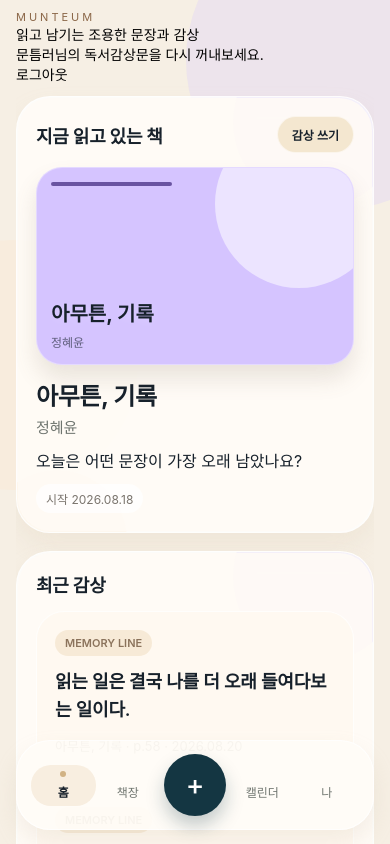
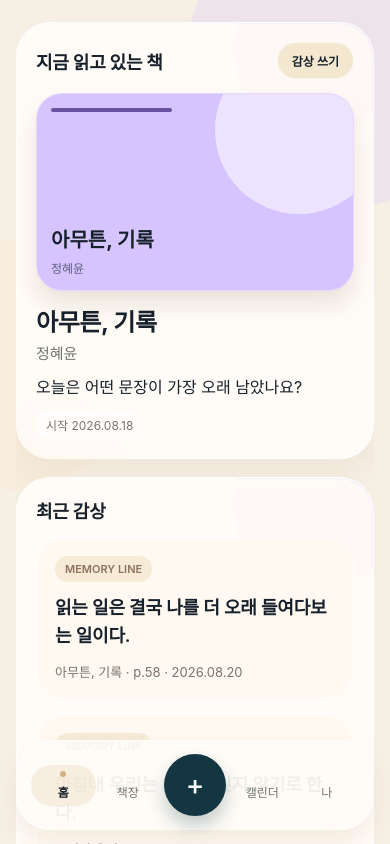
Before and after one commit to MIJUUUUU/munteum, a React Native app in the folder munteum-mobile/: screen / in a window 390 px wide. Built offline with nearby package versions, Linux system fonts and the light colour scheme.

Commit message:
refine mobile app flow and layout

```diff
--- a/munteum-mobile/src/hooks/use-munteum-app.ts
+++ b/munteum-mobile/src/hooks/use-munteum-app.ts
@@ -1,4 +1,4 @@
-import { useEffect, useMemo, useState } from "react";
+import { useMemo, useState } from "react";
 import {
   AppState,
   Book,
@@ -75,6 +75,19 @@ export function useMunteumApp() {
   const filteredLibrary = userBooks
     .filter((item) => libraryFilter === "ALL" || item.status === libraryFilter)
     .sort((a, b) => b.updatedAt.localeCompare(a.updatedAt));
+
+  function openBookDetail(userBookId: string) {
+    const now = new Date().toISOString();
+
+    setState((prev) => ({
+      ...prev,
+      userBooks: prev.userBooks.map((item) =>
+        item.id === userBookId ? { ...item, lastViewedAt: now } : item,
+      ),
+    }));
+    setOverlay({ type: "book", userBookId });
+  }
+
   const selectedBookDetail =
     overlay?.type === "book" ? userBooks.find((item) => item.id === overlay.userBookId) ?? null : null;
   const selectedBookNotes = selectedBookDetail && notesByUserBookId[selectedBookDetail.id] ? [notesByUserBookId[selectedBookDetail.id]] : [];
@@ -99,7 +112,13 @@ export function useMunteumApp() {
   };
   const recentFinished = userBooks
     .filter((item) => item.status === "FINISHED")
-    .sort((a, b) => (b.finishedAt ?? "").localeCompare(a.finishedAt ?? ""))
+    .sort((a, b) => {
+      const recentCompare = (b.lastViewedAt ?? "").localeCompare(a.lastViewedAt ?? "");
+      if (recentCompare !== 0) {
+        return recentCompare;
+      }
+      return (b.finishedAt ?? "").localeCompare(a.finishedAt ?? "");
+    })
     .slice(0, 5);
 
   const searchResults = searchCatalog.filter((book) => {
@@ -118,15 +137,6 @@ export function useMunteumApp() {
     setToast({ kind, message });
     setTimeout(() => setToast(null), 2200);
   }
-
-  useEffect(() => {
-    if (!storageError) {
-      return;
-    }
-
-    setToast({ kind: "error", message: storageError });
-    setStorageError(null);
-  }, [setStorageError, storageError]);
 
   const { handleAuth } = useAuthActions({
     state,
@@ -217,6 +227,7 @@ export function useMunteumApp() {
     currentReadingBook,
     recentNotes,
     filteredLibrary,
+    openBookDetail,
     selectedBookDetail,
     selectedBookNotes,
     selectedEditNote,
--- a/munteum-mobile/src/lib/munteum-data.ts
+++ b/munteum-mobile/src/lib/munteum-data.ts
@@ -29,6 +29,7 @@ export type UserBook = {
   review: string | null;
   createdAt: string;
   updatedAt: string;
+  lastViewedAt?: string | null;
 };
 
 export type Note = {
@@ -176,6 +177,7 @@ export const initialState: AppState = {
       review: null,
       createdAt: "2026-08-18T09:00:00.000Z",
       updatedAt: "2026-08-21T12:00:00.000Z",
+      lastViewedAt: "2026-08-24T09:30:00.000Z",
     },
     {
       id: "user-book-demo-2",
@@ -188,6 +190,7 @@ export const initialState: AppState = {
       review: "오래 두고 다시 펼쳐보고 싶은 책.",
       createdAt: "2026-08-05T09:00:00.000Z",
       updatedAt: "2026-08-16T12:00:00.000Z",
+      lastViewedAt: "2026-08-25T08:20:00.000Z",
     },
     {
       id: "user-book-demo-3",
@@ -200,6 +203,7 @@ export const initialState: AppState = {
       review: null,
       createdAt: "2026-08-20T09:00:00.000Z",
       updatedAt: "2026-08-20T09:00:00.000Z",
+      lastViewedAt: null,
     },
   ],
   notes: [
--- a/munteum-mobile/src/screens/app-shell.tsx
+++ b/munteum-mobile/src/screens/app-shell.tsx
@@ -2,7 +2,7 @@ import { Pressable, ScrollView, Text, View } from "react-native";
 import { libraryFilters, navItems } from "../lib/munteum-data";
 import { useMunteumApp } from "../hooks/use-munteum-app";
 import { styles } from "../styles/munteum-styles";
-import { NavButton, Toast } from "../components/munteum-ui";
+import { NavButton } from "../components/munteum-ui";
 import { CalendarScreen, HomeScreen, LibraryScreen, MyScreen } from "./tab-screens";
 import {
   BookDetailSheet,
@@ -20,20 +20,6 @@ export function MainShell({ app }: { app: MunteumApp }) {
     <View style={styles.container}>
       <View pointerEvents="none" style={[styles.shellAura, styles.shellAuraTop]} />
       <View pointerEvents="none" style={[styles.shellAura, styles.shellAuraBottom]} />
-
-      <View style={styles.header}>
-        <View>
-          <Text style={styles.wordmark}>MUNTEUM</Text>
-          <Text style={styles.headerTitle}>읽고 남기는 조용한 문장과 감상</Text>
-          <Text style={styles.headerSubtitle}>{app.currentUser?.nickname}님의 독서감상문을 다시 꺼내보세요.</Text>
-        </View>
-        <Pressable
-          onPress={() => app.setState((prev) => ({ ...prev, sessionUserId: null }))}
-          style={styles.ghostPill}
-        >
-          <Text style={styles.ghostPillLabel}>로그아웃</Text>
-        </Pressable>
-      </View>
 
       <ScrollView contentContainerStyle={styles.content}>
         {app.activeTab === "home" ? (
@@ -179,8 +165,6 @@ export function AppOverlays({ app }: { app: MunteumApp }) {
         onClose={() => app.setOverlay(null)}
         onDelete={() => (app.overlay?.type === "delete-note" ? app.handleDeleteNote(app.overlay.noteId) : undefined)}
       />
-
-      {app.toast ? <Toast toast={app.toast} /> : null}
     </>
   );
 }
```
